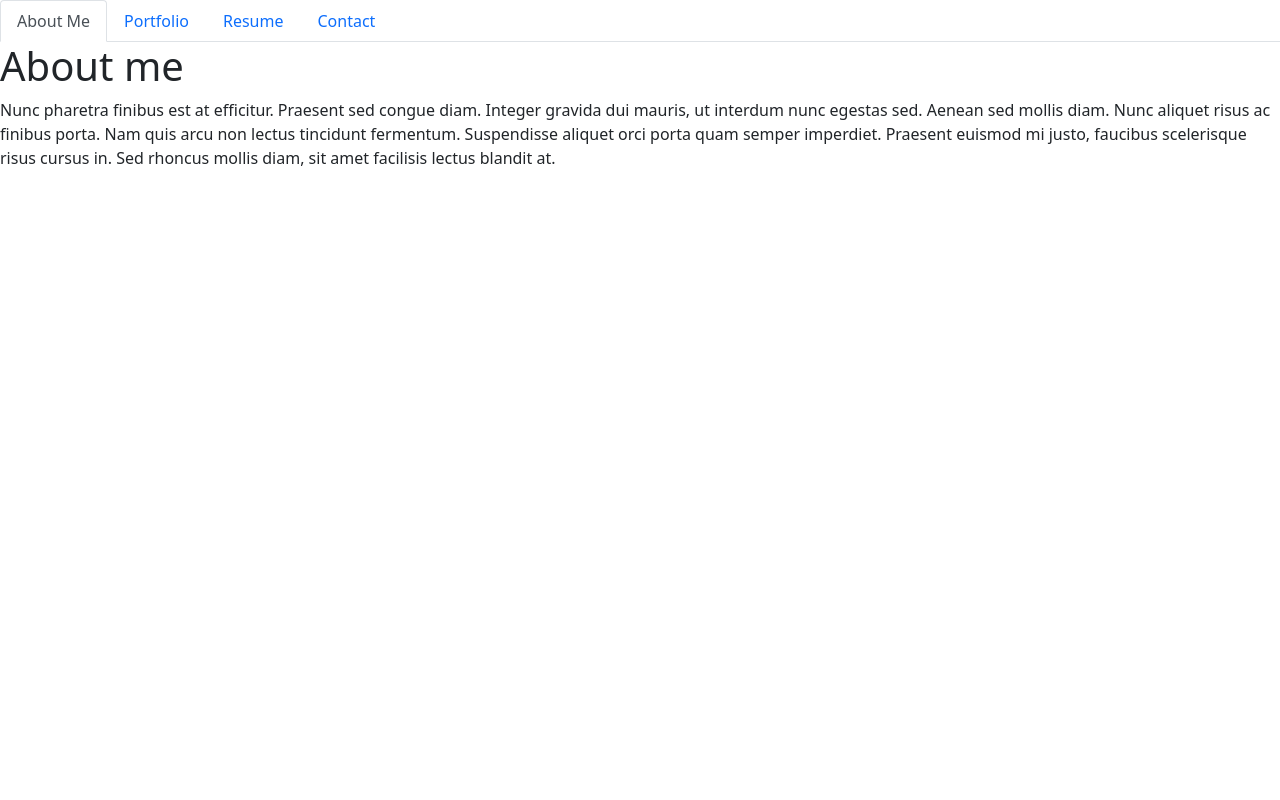
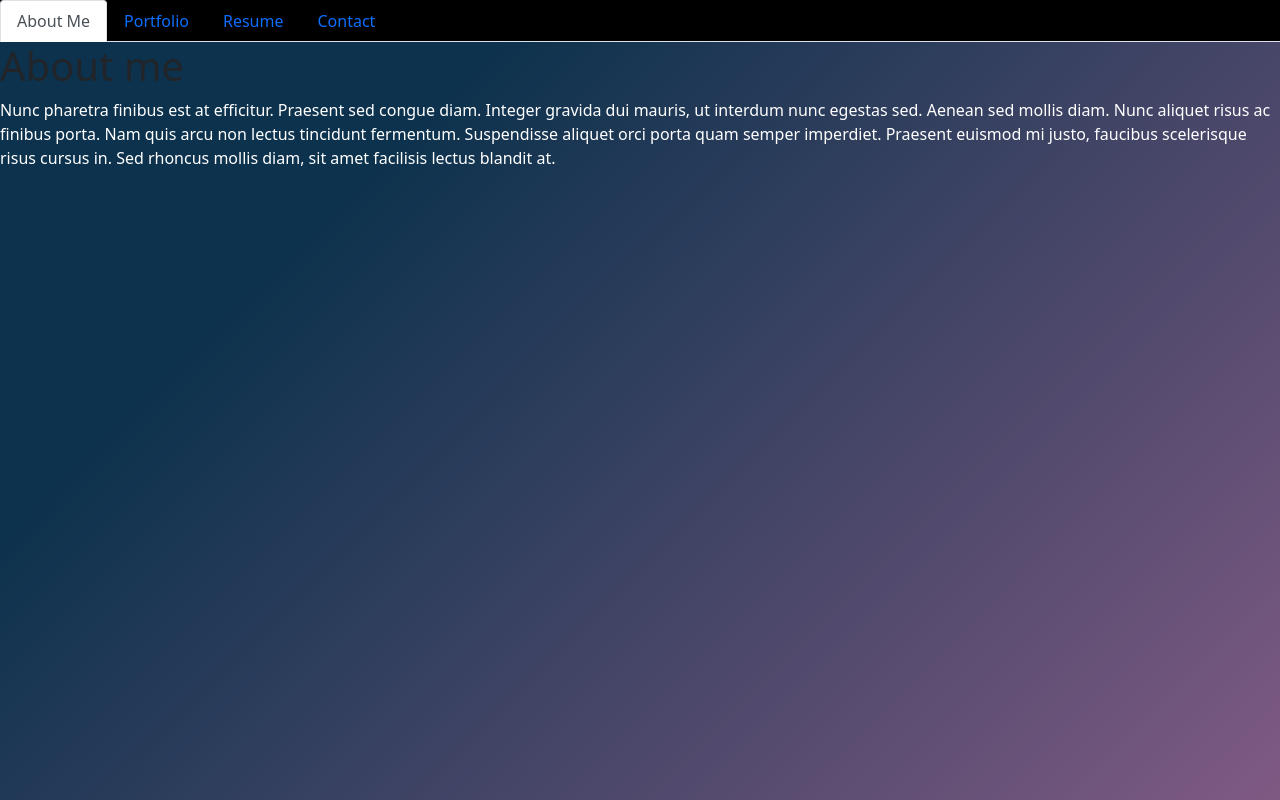
Before and after one commit to Chris-McLeod2/react-portfolio, a React (Create React App) app: page / in a window 1280 px wide. Built offline with nearby package versions, Linux system fonts and the light colour scheme.

Commit message:
basic css styling added

```diff
--- a/src/components/pages/Contact.js
+++ b/src/components/pages/Contact.js
@@ -46,7 +46,7 @@ export default function Contact() {
 	}
 
 	return (
-		<section>
+		<section className="linear">
 			<div className="center">
 				<h2 className="page-header">Contact Me</h2>
 			</div>
--- a/src/components/pages/Home.js
+++ b/src/components/pages/Home.js
@@ -2,7 +2,7 @@ import React from 'react';
 
 export default function Home() {
   return (
-    <div>
+    <div className= 'linear'>
       <h1>About me</h1>
       <p>
       Nunc pharetra finibus est at efficitur. Praesent sed congue diam.
--- a/src/components/pages/Portfolio.js
+++ b/src/components/pages/Portfolio.js
@@ -4,12 +4,12 @@ import Project from '../Project';
 import projects from '../../assets/projects';
 export default function Portfolio() {
   return (
-   <div className='projectContainer'>
+   <div className='projectContainer linear'>
 
 
   {projects.map((project, key) => (
-    <Card style={{width: "40%"}} >
-      <Project
+    <Card className='project-cards' style={{width: "40%"}} >
+      <Project className='card'
         key = {key}
         name={project.name}
         src={project.src}
--- a/src/components/pages/Resume.js
+++ b/src/components/pages/Resume.js
@@ -2,7 +2,7 @@ import React from 'react';
 
 export default function Resume() {
 	return (
-		<section>
+		<section className="linear">
 			<div>
 				<h1>My Resume</h1>
 			</div>
--- a/src/styles.css
+++ b/src/styles.css
@@ -11,3 +11,44 @@
 	margin: 1em 1em;
 
 }
+
+.linear {
+background: no-repeat center center fixed;
+background-color: #7f5a83;
+background-image: linear-gradient(315deg, #7f5a83 0%, #0d324d 74%);
+background-size: cover;
+
+}
+
+html {
+	background: no-repeat center center fixed;
+	background-color: #7f5a83;
+	background-image: linear-gradient(315deg, #7f5a83 0%, #0d324d 74%);
+	background-size: cover;
+
+	}
+
+
+div {
+		background: no-repeat center center fixed;
+		background-color: #7f5a83;
+		background-image: linear-gradient(315deg, #7f5a83 0%, #0d324d 74%);
+		background-size: cover;
+
+		}
+
+.nav {
+	background-color: black;
+}
+
+.project-cards {
+	background-color: #000000;
+background-image: linear-gradient(315deg, #000000 0%, #b82e1f 74%);
+}
+
+.card {
+	background-color: white;
+}
+p {
+	color: white;
+}
```
Also changed, not shown: src/assets/images/vector1.jpg (added).
